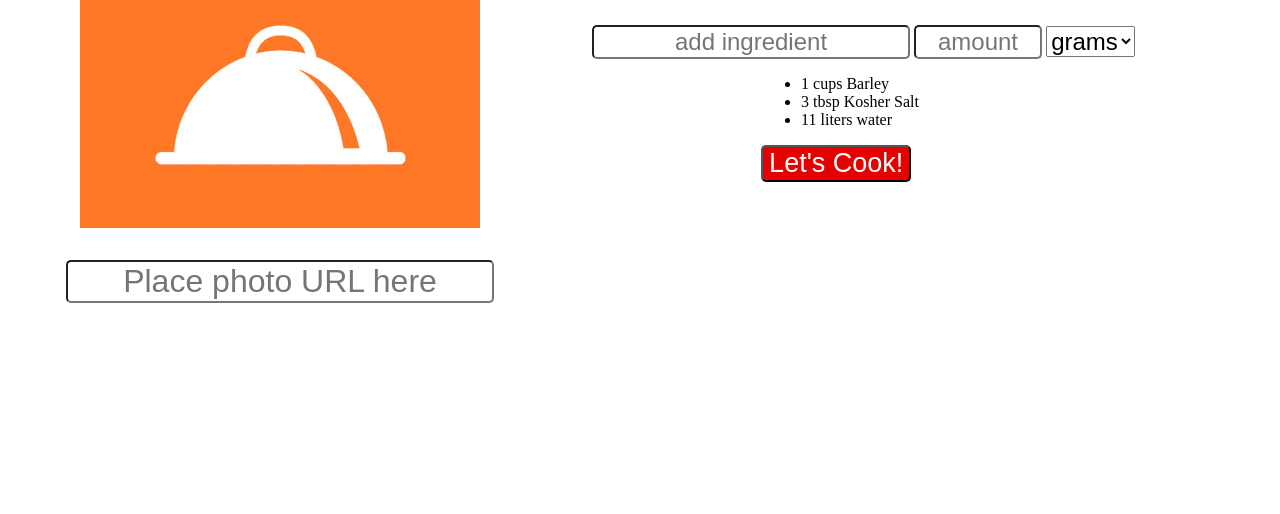
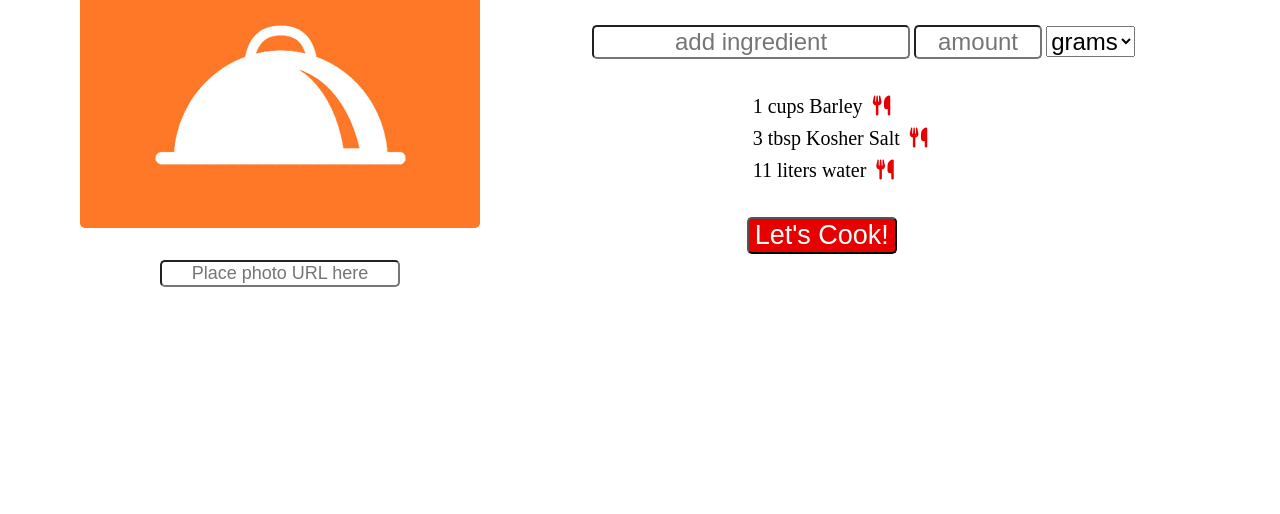
Before and after one commit to Raphael-Cruzado/ajax-project, a website: page index.html in a window 1280 px wide. Shown: the part 286-800 px from the top of the page. Drawn offline with Linux system fonts and the light colour scheme; a web font is replaced by a local one.

Commit message:
laout-icon

```diff
--- a/css/layout.css
+++ b/css/layout.css
@@ -17,6 +17,11 @@
 .no-wrap {
   display: flex;
   flex-wrap: nowrap;
+}
+
+.space-bw {
+  display: flex;
+  justify-content: space-between;
 }
 
 .column-full,
--- a/css/styles.css
+++ b/css/styles.css
@@ -12,7 +12,7 @@ header:first-child {
   color: white;
 }
 
-#recipe-title {
+.recipe-title {
   border-style: none;
   font-size: xx-large;
   text-align: center;
@@ -21,7 +21,7 @@ header:first-child {
 }
 
 #url-input {
-  font-size: xx-large;
+  font-size: large;
   margin-top: 2rem;
 }
 
@@ -46,3 +46,34 @@ button {
   color: white;
   font-size: 27px;
 }
+
+#submit-btn {
+  margin-left: 9px;
+}
+
+img {
+  border-radius: 5px;
+}
+
+i {
+  font-size: 30px;
+  color: #e60000;
+  padding-left: 5px;
+  padding-top: 4px;
+}
+
+i:first-child {
+  font-size: 20px;
+  padding-left: 5px;
+  padding-top: 4px;
+}
+
+ul {
+  padding: 15px;
+}
+
+li {
+  font-size: 20px;
+  list-style: none;
+  line-height: 2rem;
+}
--- a/index.html
+++ b/index.html
@@ -11,6 +11,7 @@
   <link rel="preconnect" href="https://fonts.googleapis.com">
   <link rel="preconnect" href="https://fonts.gstatic.com">
   <link href="https://fonts.googleapis.com/css2?family=Proza+Libre:wght@500&display=swap" rel="stylesheet">
+  <script src="https://kit.fontawesome.com/6d4526dfb2.js" crossorigin="anonymous"></script>
 </head>
 <body>
   <header>
@@ -25,7 +26,10 @@
       <div data-view="entry-form" class="">
         <form action="" method="get">
           <div class="row" id="rec-small" style="max-width: 25rem; float: left;">
-            <input id="recipe-title" type="text" placeholder="Recipe Title">
+            <div class="no-wrap">
+              <input class="recipe-title" type="text" placeholder="Recipe Title">
+              <i class="fas fa-utensils"></i>
+            </div>
             <img src="images/placeholder.jpg" alt="image-placeholder">
             <input id="url-input" type="url" placeholder="Place photo URL here">
           </div>
@@ -45,9 +49,18 @@
             </div>
             <div class="ingredients">
               <ul>
-                <li>1 cups Barley</li>
-                <li>3 tbsp Kosher Salt</li>
-                <li>11 liters water</li>
+                <li>
+                  1 cups Barley
+                  <i class="fas fa-utensils"></i>
+                </li>
+                <li>
+                  3 tbsp Kosher Salt
+                  <i class="fas fa-utensils"></i>
+                </li>
+                <li>
+                  11 liters water
+                  <i class="fas fa-utensils"></i>
+                </li>
               </ul>
               <div>
                 <button id="submit-btn">Let's Cook!</button>
```
Also changed, not shown: js/main.js (+16 -0 lines).
